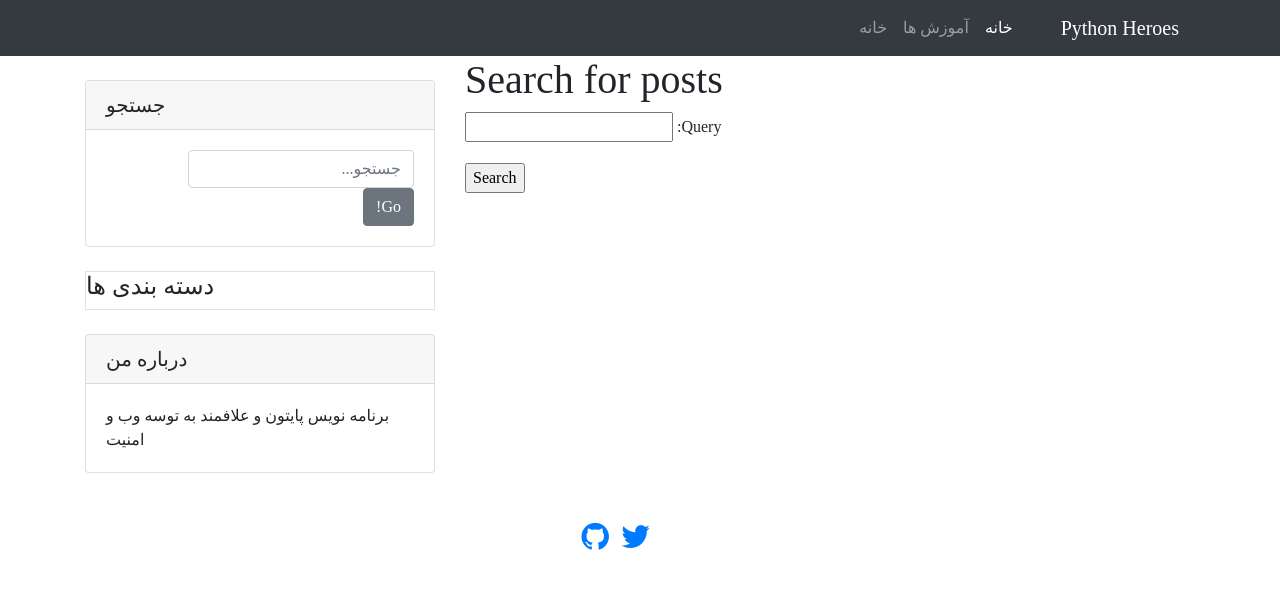
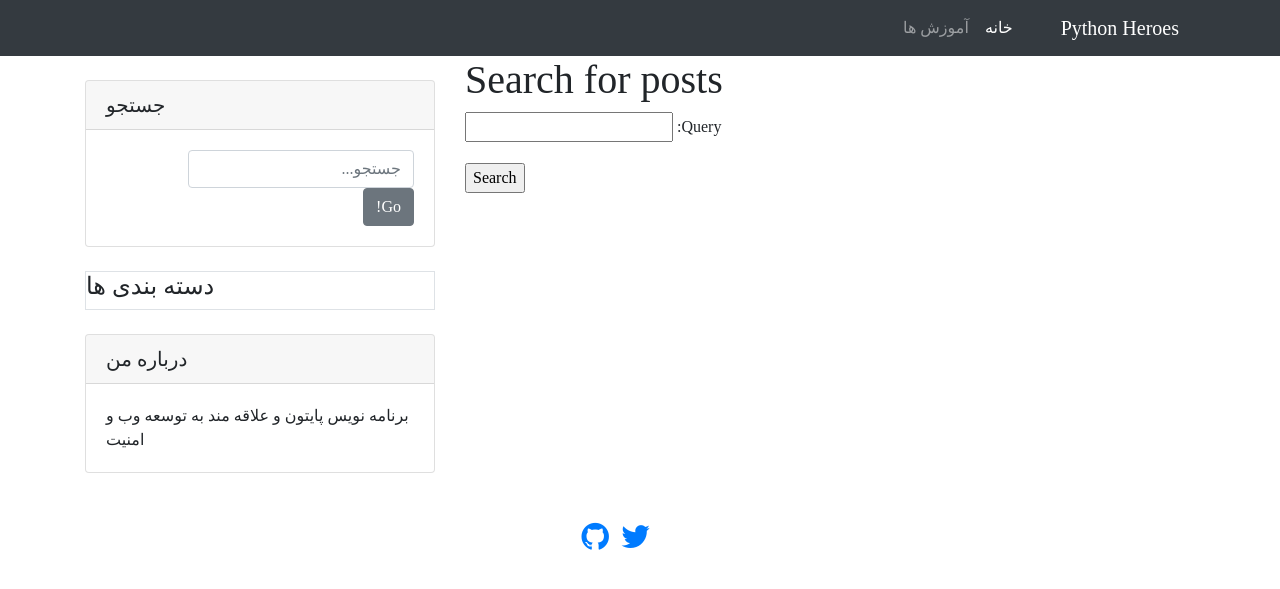
Before and after one commit to dot1mav/pythonheroes, a Django app: page /search/ in a window 1280 px wide. Shown: the top 589 px of the page. Run offline with Django 3.2, Linux system fonts and the light colour scheme; some libraries are stand-ins or nearby versions; some web fonts are replaced.

Commit message:
edited _base.html file

```diff
--- a/blog/templates/blog/_base.html
+++ b/blog/templates/blog/_base.html
@@ -27,23 +27,21 @@
   <!-- Navigation -->
   <nav class="navbar navbar-expand-lg navbar-dark bg-dark fixed-top">
     <div class="container">
-      <a class="navbar-brand" href="#">Python Heroes</a>
+      <a class="navbar-brand" href="{% url "blog:post_list" %}">Python Heroes</a>
       <button class="navbar-toggler" type="button" data-toggle="collapse" data-target="#navbarResponsive" aria-controls="navbarResponsive" aria-expanded="false" aria-label="Toggle navigation">
         <span class="navbar-toggler-icon"></span>
       </button>
       <div class="collapse navbar-collapse" id="navbarResponsive">
         <ul class="navbar-nav ml-auto">
           <li class="nav-item active">
-            <a class="nav-link" href="#">خانه
+            <a class="nav-link" href="{% url "blog:post_list" %}">خانه
               <span class="sr-only">(current)</span>
             </a>
           </li>
           <li class="nav-item">
             <a class="nav-link" href="#">آموزش ها</a>
           </li>
-          <li class="nav-item">
-            <a class="nav-link" href="{% url "blog:post_list" %}">خانه</a>
-          </li>
+
         </ul>
       </div>
     </div>
@@ -90,7 +88,7 @@
               <div class="card my-4">
                 <h5 class="card-header">درباره من</h5>
                 <div class="card-body">
-                  برنامه نویس پایتون و علافمند به توسه وب و امنیت
+                برنامه نویس پایتون و علاقه مند به توسعه وب و امنیت
                 </div>
               </div>
 
```
